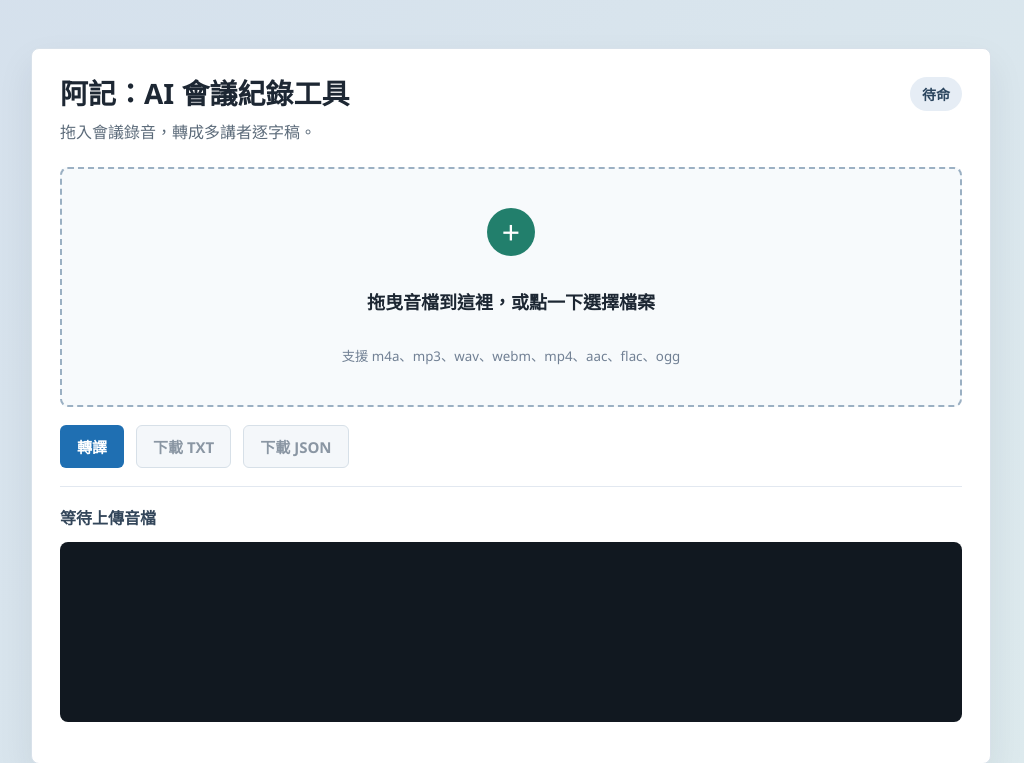
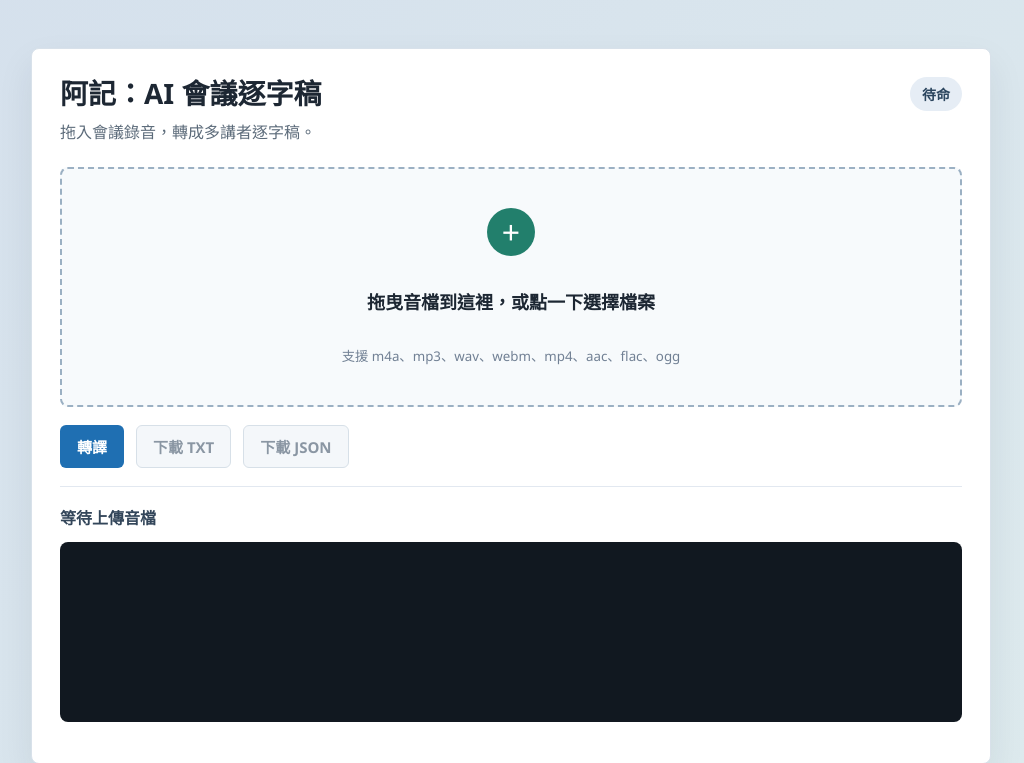
Before and after one commit to kemscolor-afk/zeabur, a Flask app: page / in a window 1280 px wide. Shown: the top 763 px of the page, without its empty margins (129-1153 px from the left). Run offline with Flask 3, Linux system fonts and the light colour scheme; data that the repository does not hold is empty.

Commit message:
Update title and heading to 'AI 會議逐字稿'

```diff
--- a/templates/index.html
+++ b/templates/index.html
@@ -3,7 +3,7 @@
 <head>
   <meta charset="utf-8">
   <meta name="viewport" content="width=device-width, initial-scale=1">
-  <title>阿記：AI 會議紀錄工具</title>
+  <title>阿記：AI 會議逐字稿</title>
   <link rel="stylesheet" href="{{ url_for('static', filename='styles.css') }}">
 </head>
 <body>
@@ -11,7 +11,7 @@
     <section class="panel">
       <div class="heading">
         <div>
-          <h1>阿記：AI 會議紀錄工具</h1>
+          <h1>阿記：AI 會議逐字稿</h1>
           <p>拖入會議錄音，轉成多講者逐字稿。</p>
         </div>
         <span class="badge" id="statusBadge">待命</span>
```
